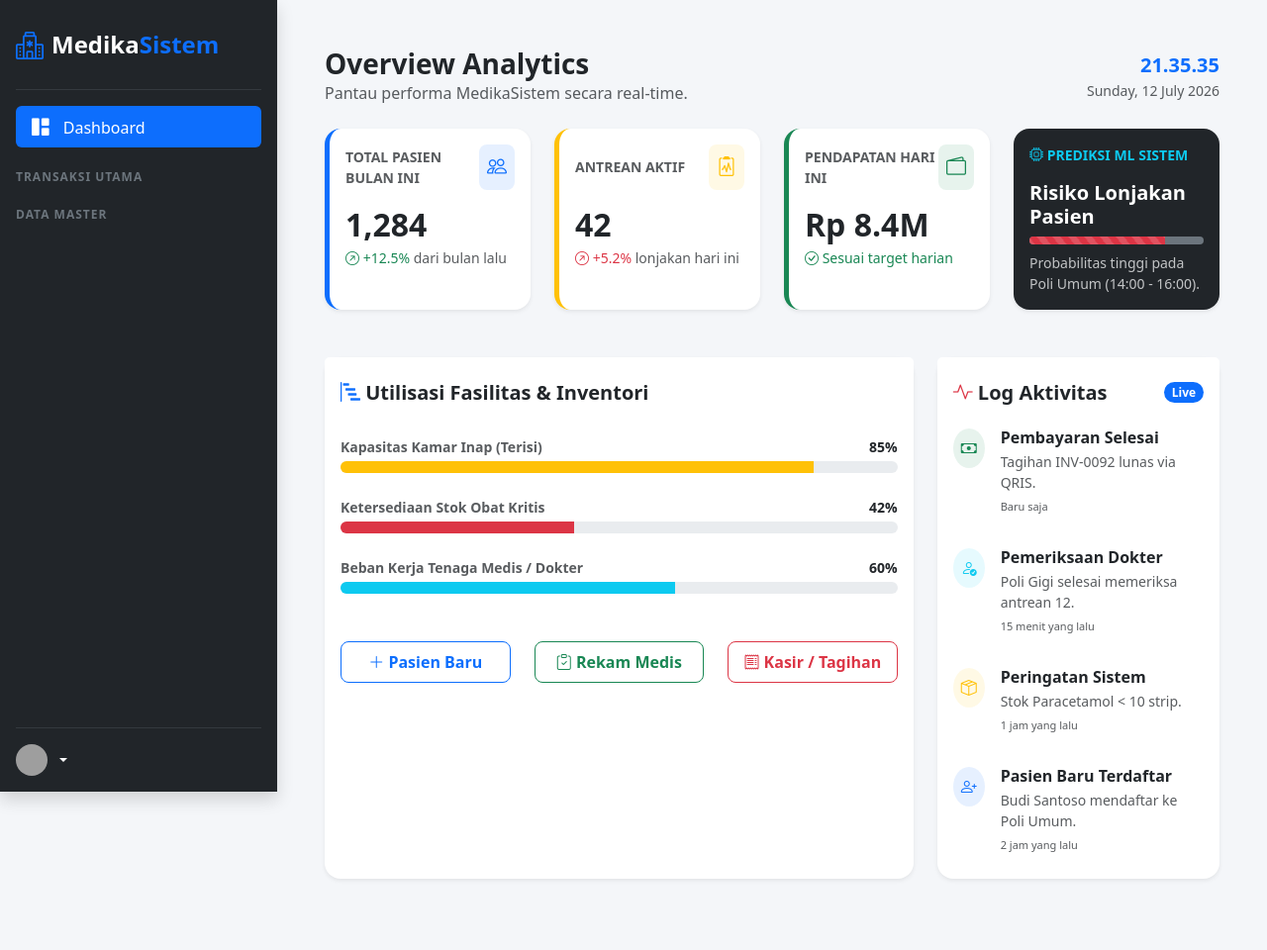
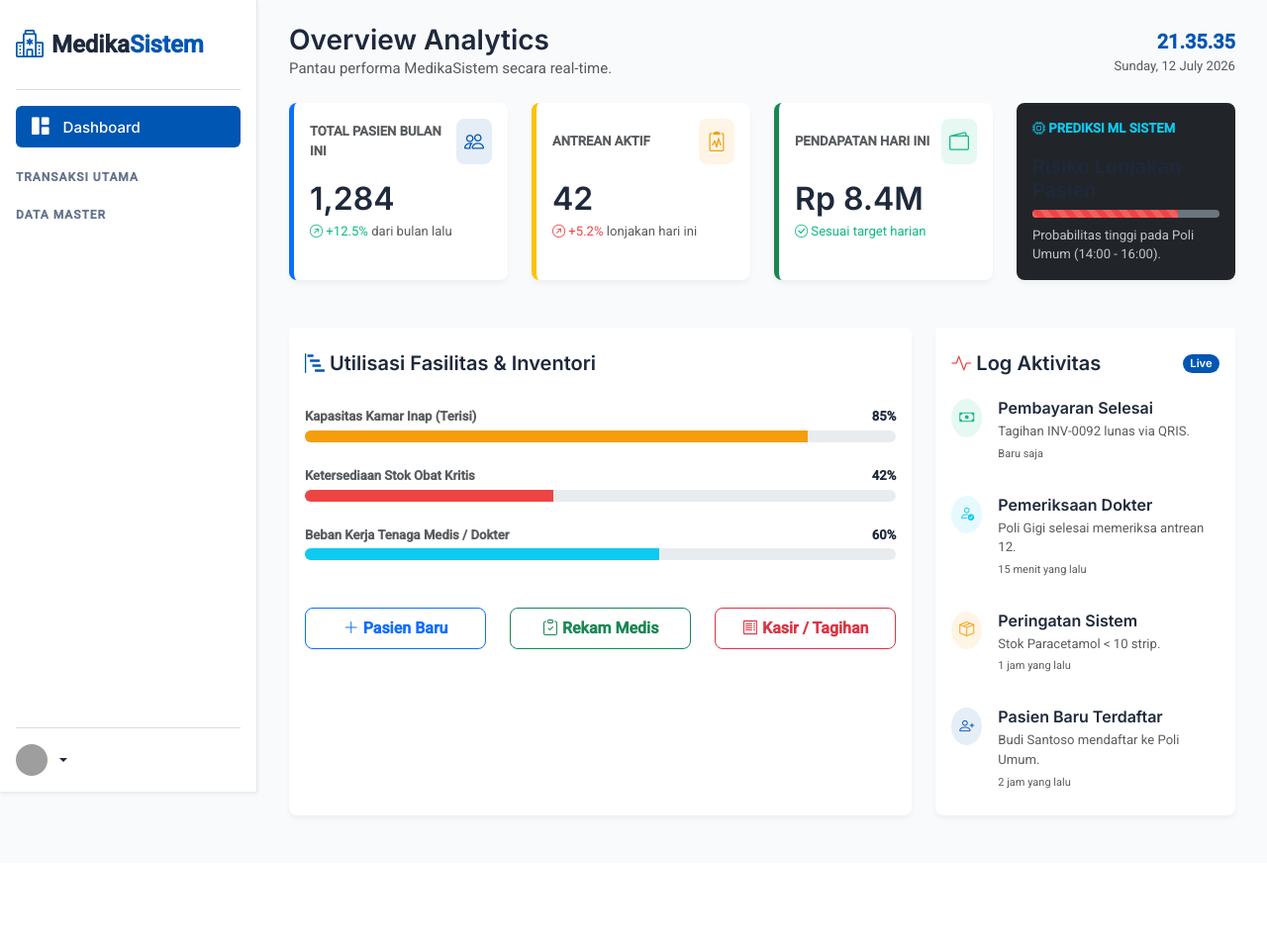
Before and after one commit to kaisaragess/medika-system, a CodeIgniter 4 app: the page made by app/Views/dashboard.php in a window 1280 px wide. Shown: the whole page at 99% size. After the commit the page ends 827 px from the top, so only its background shows below. Run offline with PHP 8.4 and a stand-in for CodeIgniter, Linux system fonts and the light colour scheme; the template is opened without the code that fills it, so the values that code supplies are empty; some libraries are stand-ins or nearby versions; grey boxes are pictures that could not be loaded.

Commit message:
update desain md dan implementasi

```diff
--- a/app/Views/layout/template.php
+++ b/app/Views/layout/template.php
@@ -7,25 +7,59 @@
     <link href="https://cdn.jsdelivr.net/npm/bootstrap@5.3.0/dist/css/bootstrap.min.css" rel="stylesheet">
     <link rel="stylesheet" href="https://cdn.jsdelivr.net/npm/bootstrap-icons@1.11.1/font/bootstrap-icons.css">
 
+    <link rel="preconnect" href="https://fonts.googleapis.com">
+    <link rel="preconnect" href="https://fonts.gstatic.com" crossorigin>
+    <link href="https://fonts.googleapis.com/css2?family=Inter:wght@400;500;600&family=Roboto:wght@400;500&display=swap" rel="stylesheet">
     <style>
-        /* CSS untuk mengatur Layout Sidebar */
+        :root {
+            --primary-color: #0056B3;
+            --secondary-color: #0B877D;
+            --tertiary-color: #E2E8F0;
+            --app-bg: #F8FAFC;
+            --card-bg: #FFFFFF;
+            --text-primary: #1E293B;
+            --text-secondary: #64748B;
+
+            /* Override Bootstrap 5 theme colors globally */
+            --bs-primary: #0056B3;
+            --bs-primary-rgb: 0, 86, 179;
+            --bs-success: #10B981;
+            --bs-success-rgb: 16, 185, 129;
+            --bs-danger: #EF4444;
+            --bs-danger-rgb: 239, 68, 68;
+            --bs-warning: #F59E0B;
+            --bs-warning-rgb: 245, 158, 11;
+        }
+
         body {
-            background-color: #f4f6f9;
+            background-color: var(--app-bg);
+            color: var(--text-primary);
+            font-family: 'Roboto', sans-serif;
+            font-size: 15px;
             overflow-x: hidden;
         }
+
+        h1, h2, h3, h4, h5, h6, .navbar-brand {
+            font-family: 'Inter', sans-serif;
+            color: var(--text-primary);
+        }
+
+        /* Sidebar Styling (White Theme) */
         #sidebar {
-            min-width: 280px;
-            max-width: 280px;
-            height: 100vh; /* Changed from min-height to height for scrolling */
+            min-width: 260px;
+            max-width: 260px;
+            height: 100vh;
             position: fixed;
             top: 0;
             left: 0;
             z-index: 100;
             transition: all 0.3s;
-            overflow-y: auto; /* Enable vertical scrolling */
+            overflow-y: auto;
+            background-color: #FFFFFF !important;
+            border-right: 1px solid var(--tertiary-color);
+            color: var(--text-primary) !important;
         }
 
-        /* Optional: Custom scrollbar for a cleaner look on webkit browsers */
         #sidebar::-webkit-scrollbar {
             width: 6px;
         }
@@ -33,36 +67,137 @@
             background: transparent;
         }
         #sidebar::-webkit-scrollbar-thumb {
-            background-color: rgba(255, 255, 255, 0.2);
+            background-color: rgba(0, 0, 0, 0.1);
             border-radius: 10px;
         }
+
         #main-content {
-            margin-left: 280px; /* Memberi ruang agar konten tidak tertutup sidebar */
-            width: calc(100% - 280px);
+            margin-left: 260px;
+            width: calc(100% - 260px);
             min-height: 100vh;
             transition: all 0.3s;
+            padding: 24px 32px !important;
         }
+
+        /* Navigation Links */
         .nav-link {
-            color: #c2c7d0;
+            color: var(--text-secondary) !important;
             margin-bottom: 5px;
             border-radius: 8px;
             transition: 0.2s;
+            font-family: 'Inter', sans-serif;
+            font-weight: 500;
         }
-        .nav-link:hover, .nav-link.active {
-            background-color: rgba(255, 255, 255, 0.1);
-            color: #ffffff;
+        .nav-link:hover {
+            background-color: var(--app-bg);
+            color: var(--primary-color) !important;
+        }
+        .nav-link.active {
+            background-color: var(--primary-color) !important;
+            color: #FFFFFF !important;
         }
         .nav-link i {
             margin-right: 10px;
             font-size: 1.1rem;
         }
+
+        /* Card Styles */
+        .card {
+            border-radius: 8px !important;
+            box-shadow: 0 4px 6px -1px rgba(0, 0, 0, 0.05) !important;
+            border: none;
+            background-color: var(--card-bg);
+        }
+        .card-header, .card-title {
+            font-family: 'Inter', sans-serif;
+            font-weight: 500;
+        }
+
+        /* Input and Form Styles */
+        .form-control, .form-select {
+            border-radius: 4px;
+            border-color: #CBD5E1;
+            color: var(--text-primary);
+        }
+        .form-control:focus, .form-select:focus {
+            border-color: var(--primary-color);
+            box-shadow: 0 0 0 0.25rem rgba(0, 86, 179, 0.25);
+        }
+        label {
+            color: var(--text-secondary);
+            font-size: 14px;
+        }
+
+        /* Table Styles */
+        .table {
+            color: var(--text-primary);
+            font-size: 14px;
+        }
+        .table thead th {
+            background-color: #F1F5F9;
+            color: var(--text-secondary);
+            font-size: 12px;
+            text-transform: uppercase;
+            font-weight: 600;
+            border-bottom: 1px solid var(--tertiary-color);
+        }
+        .table tbody tr {
+            border-bottom: 1px solid var(--tertiary-color);
+        }
+        .table-hover tbody tr:hover {
+            background-color: #F8FAFC !important;
+        }
+
+        /* Buttons */
+        .btn-primary {
+            background-color: var(--primary-color);
+            border-color: var(--primary-color);
+        }
+        .btn-primary:hover {
+            background-color: #004494;
+            border-color: #004494;
+        }
+        .btn-success {
+            background-color: #10B981;
+            border-color: #10B981;
+        }
+        .btn-success:hover {
+            background-color: #059669;
+            border-color: #059669;
+        }
+        .btn-danger {
+            background-color: #EF4444;
+            border-color: #EF4444;
+        }
+        .btn-danger:hover {
+            background-color: #DC2626;
+            border-color: #DC2626;
+        }
+        .btn-warning {
+            background-color: #F59E0B;
+            border-color: #F59E0B;
+            color: white;
+        }
+        .btn-warning:hover {
+            background-color: #D97706;
+            border-color: #D97706;
+            color: white;
+        }
+
+        /* Typography Helper Classes */
+        .text-primary { color: var(--primary-color) !important; }
+        .text-success { color: #10B981 !important; }
+        .text-danger { color: #EF4444 !important; }
+        .text-warning { color: #F59E0B !important; }
+        .text-secondary { color: var(--text-secondary) !important; }
+        .text-dark { color: var(--text-primary) !important; }
     </style>
 </head>
 <body>
 
     <div class="d-flex">
-        <div id="sidebar" class="bg-dark text-white d-flex flex-column p-3 shadow">
-            <a href="/" class="d-flex align-items-center mb-4 mt-2 text-white text-decoration-none">
+        <div id="sidebar" class="d-flex flex-column p-3 shadow-sm">
+            <a href="/" class="d-flex align-items-center mb-4 mt-2 text-dark text-decoration-none">
                 <i class="bi bi-hospital fs-3 text-primary me-2"></i>
                 <span class="fs-4 fw-bold">Medika<span class="text-primary">Sistem</span></span>
             </a>
@@ -90,12 +225,12 @@
 
                     <?php if(in_array(session()->get('role'), ['Admin', 'Dokter', 'Perawat'])): ?>
                     <li class="nav-item">
-                        <a class="nav-link text-white" href="/rekam_medis">
+                        <a class="nav-link" href="/rekam_medis">
                             <i class="bi bi-file-earmark-medical me-2"></i> Rekam Medis
                         </a>
                     </li>
                     <li class="nav-item">
-                        <a class="nav-link text-white" href="/histori">
+                        <a class="nav-link" href="/histori">
                             <i class="bi bi-clock-history me-2"></i> Histori Kunjungan
                         </a>
                     </li>
@@ -178,14 +313,14 @@
 
             <div class="dropdown">
                 <?php $namaUser = session()->get('nama') ?? 'Guest'; ?>
-                <a href="#" class="d-flex align-items-center text-white text-decoration-none dropdown-toggle" id="dropdownUser1" data-bs-toggle="dropdown" aria-expanded="false">
+                <a href="#" class="d-flex align-items-center text-dark text-decoration-none dropdown-toggle" id="dropdownUser1" data-bs-toggle="dropdown" aria-expanded="false">
                     <img src="https://ui-avatars.com/api/?name=<?= urlencode($namaUser); ?>&background=0d6efd&color=fff" alt="" width="32" height="32" class="rounded-circle me-2">
                     <div>
                         <strong><?= esc($namaUser); ?></strong><br>
                         <small class="text-info"><?= esc($role); ?></small>
                     </div>
                 </a>
-                <ul class="dropdown-menu dropdown-menu-dark text-small shadow" aria-labelledby="dropdownUser1">
+                <ul class="dropdown-menu text-small shadow" aria-labelledby="dropdownUser1">
                     <li><a class="dropdown-item text-danger fw-bold" href="/logout"><i class="bi bi-box-arrow-left"></i> Sign out</a></li>
                 </ul>
             </div>
```
Also changed, not shown: DESIGN.md (added, +100 -0 lines).
